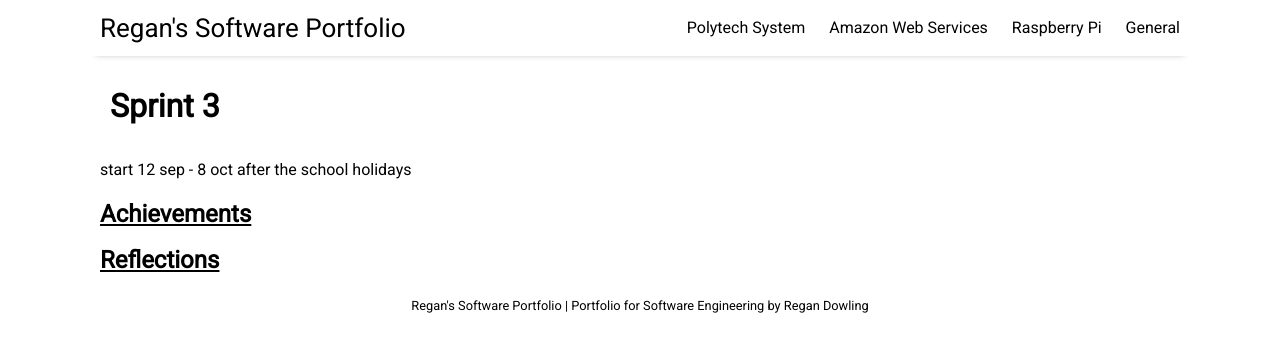
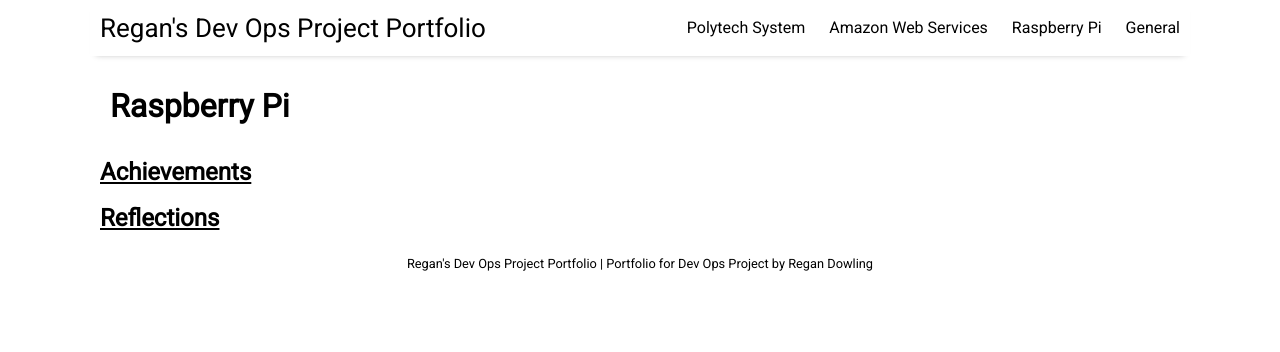
Before and after one commit to regan3765/portfolio, a Jekyll site: the page built from raspberry/raspberry.md, in a window 1280 px wide. Shown: the top 352 px of the page. Built offline with Jekyll 4.4.1, drawn with Linux system fonts in a browser that asks for light colours; nearby versions of some CDN libraries.

Commit message:
fixed a the site

```diff
--- a/_config.yml
+++ b/_config.yml
@@ -15,8 +15,8 @@ sass:
   style: :nested
 
 # Customise atom feed settings (this is where Jekyll-Feed gets configuration information)
-title:		           "Regan's Software Portfolio"
-description:	       "Portfolio for Software Engineering "
+title:		           "Regan's Dev Ops Project Portfolio"
+description:	       "Portfolio for Dev Ops Project "
 author:              "Regan Dowling"
 
 # RSS 2.0 can be used instead of Atom by uncommenting following two lines
--- a/raspberry/raspberry.md
+++ b/raspberry/raspberry.md
@@ -1,8 +1,7 @@
 ---
 layout: page
-title: Sprint 3
+title: Raspberry Pi
 ---
-start 12 sep - 8 oct after the school holidays
 
 
 ## [Achievements](achievements.html)
```
Also changed, not shown: AWS/aws.md (+3 -2 lines), general/general.md (+1 -2 lines), polytech/polytech.md (+3 -2 lines), README.md.
